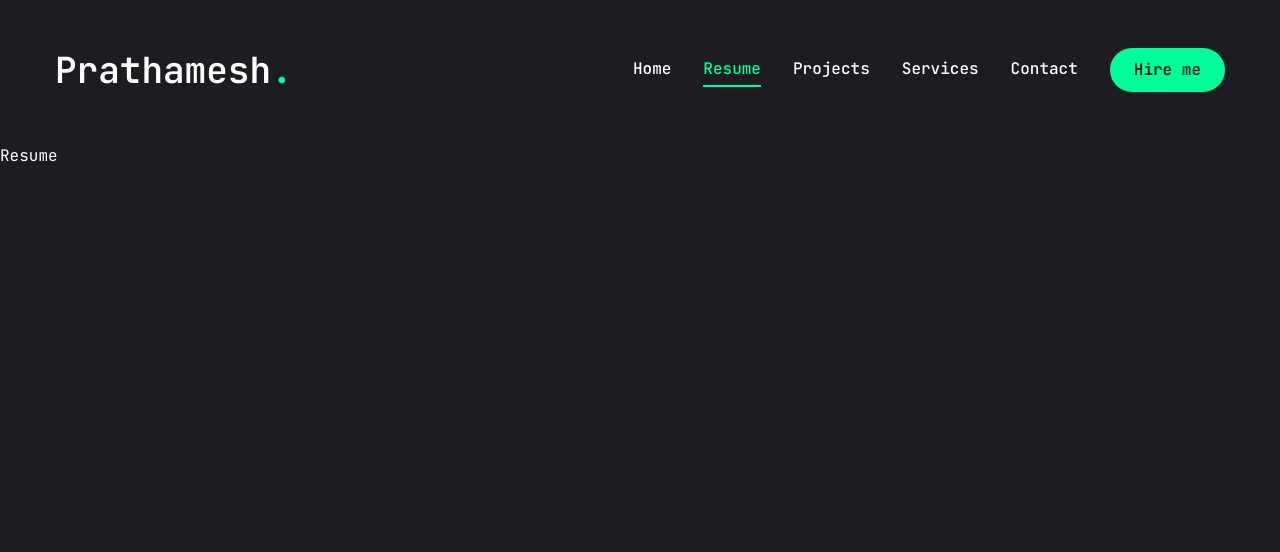
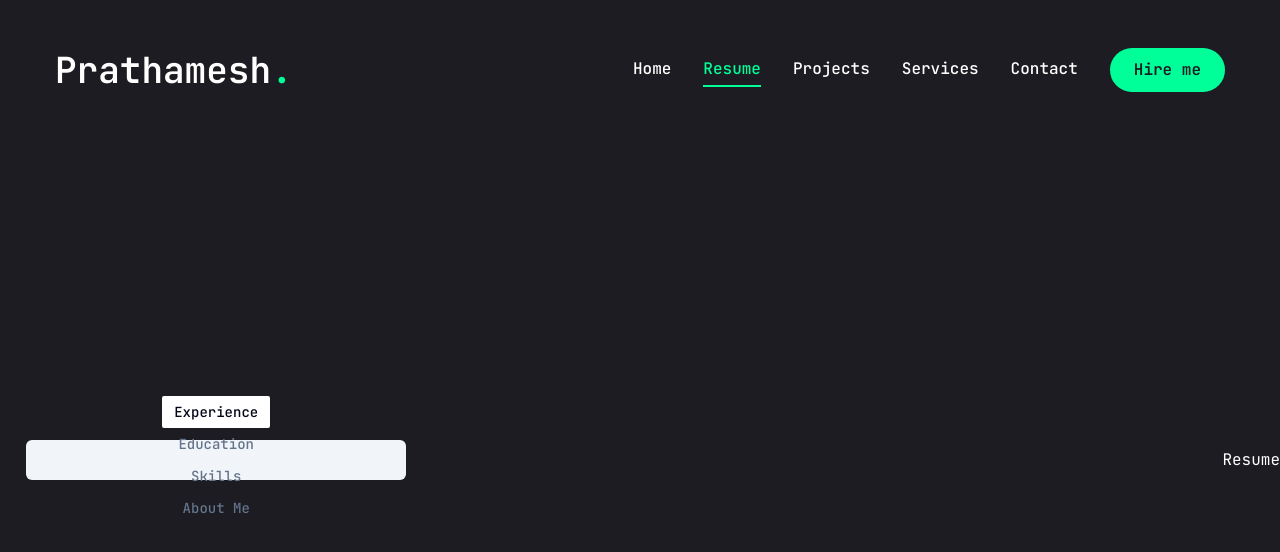
Before and after one commit to PrathameshKumbhar291113/Prathamesh_Portfolio, a Next.js app: page /resume in a window 1280 px wide. Shown: the top 552 px of the page. Built offline with nearby package versions, Linux system fonts and the light colour scheme.

Commit message:
added the code in resume page

```diff
--- a/app/resume/page.jsx
+++ b/app/resume/page.jsx
@@ -195,8 +195,20 @@ const Resume = () => {
           opacity: 1,
           transition: {delay: 2.4, duration:0.4, ease:"easeIn"},
         }}
-        className="min-h-[80vh] flex "
-        >Resume</motion.div>
+        className="min-h-[80vh] flex items-center justify-center py-12 xl:py-0"
+        >
+        <div className="container mx-auto">
+          <Tabs defaultValue="experience"
+          className="flex flex-col xl:flex-row gap-[60px]">
+            <TabsList className="flex flex-col w-full max-w-[380px] mx-auto xl:mx-0">
+            <TabsTrigger value="experience">Experience</TabsTrigger>
+            <TabsTrigger value="education">Education</TabsTrigger>
+            <TabsTrigger value="skills">Skills</TabsTrigger>
+            <TabsTrigger value="aboutme">About Me</TabsTrigger>
+            </TabsList>
+          </Tabs>
+        </div>
+        Resume</motion.div>
     );
 }
 
```
